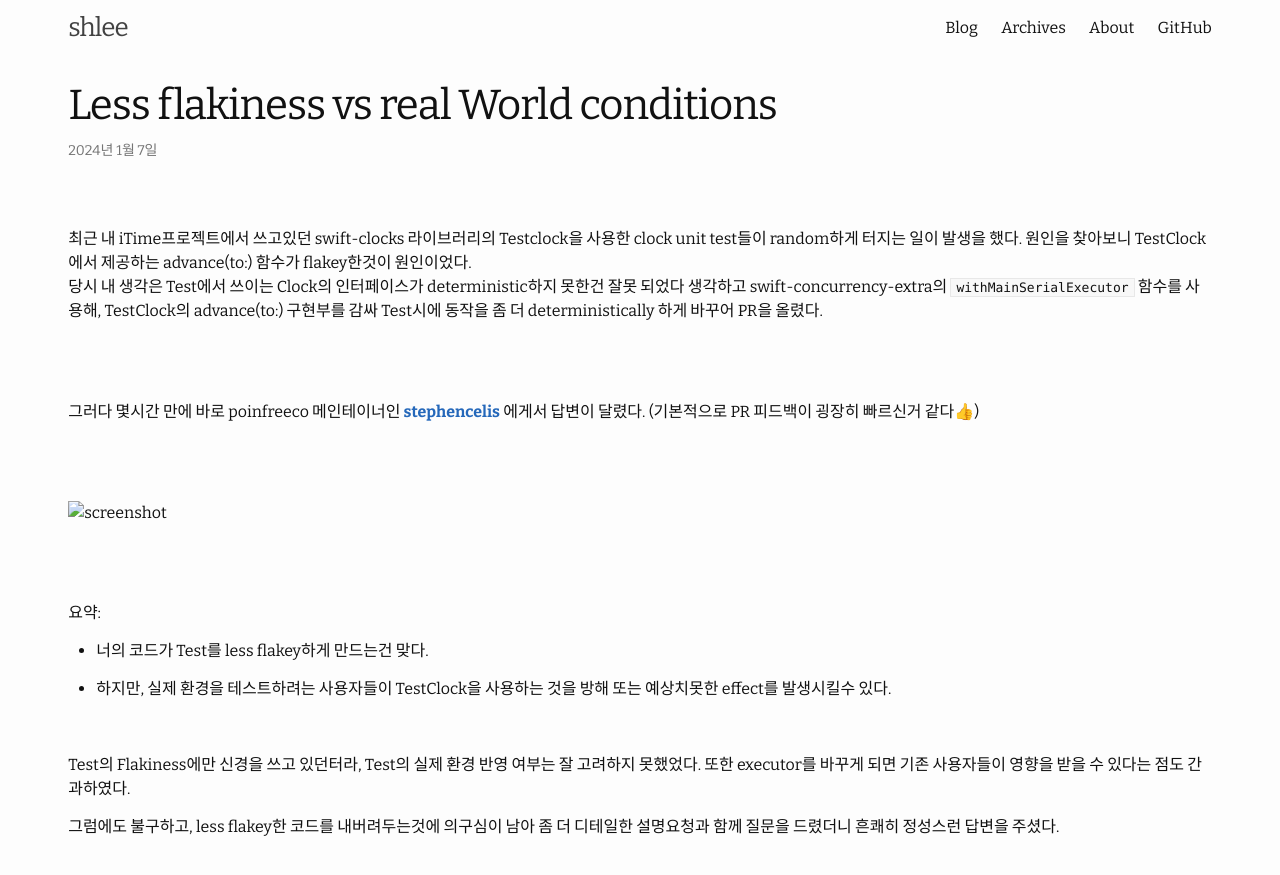
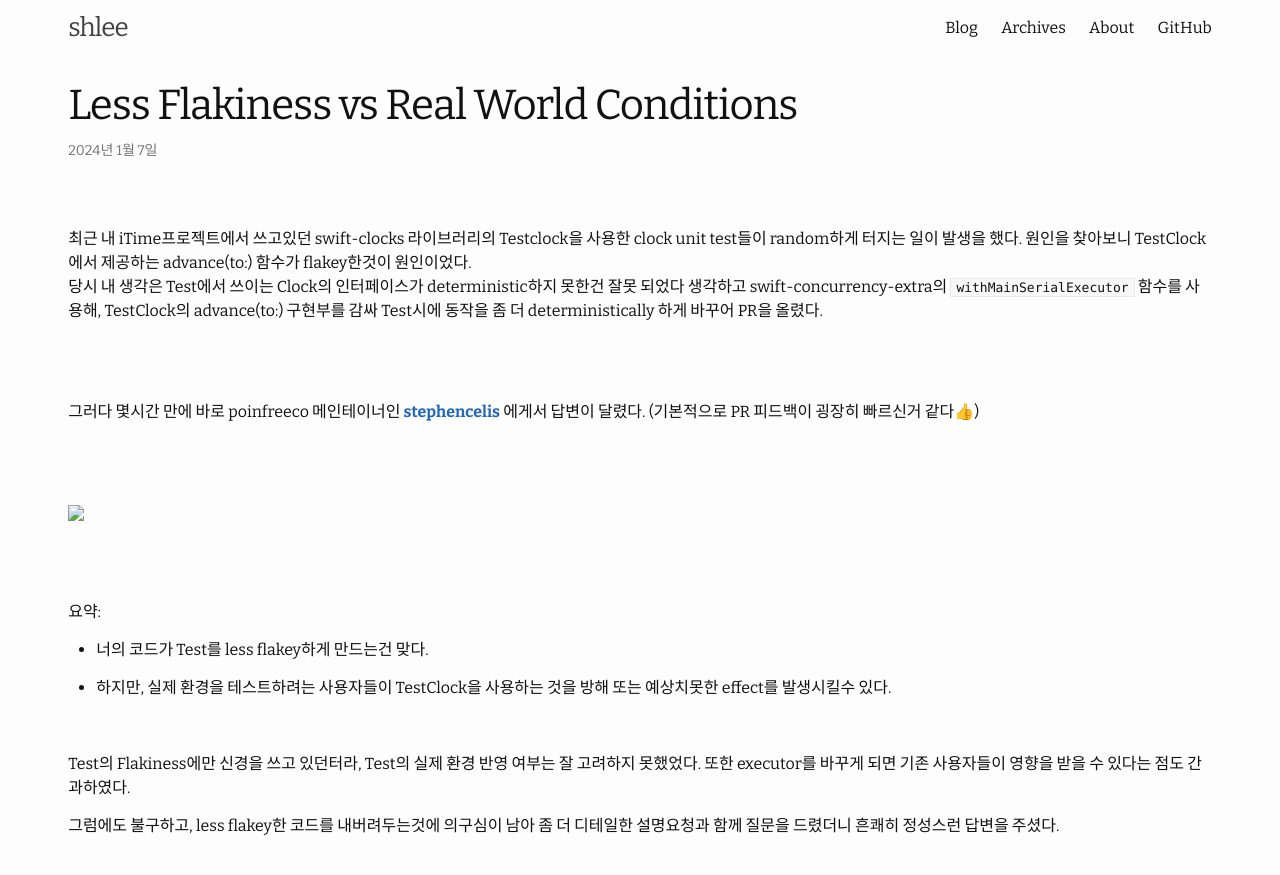
Before and after one commit to sanghun0724/sanghun0724.github.io, a Jekyll site: the page built from _posts/2024-01-07-less-flakiness vs-real-world-conditions.md, in a window 1280 px wide and 900 px high. Shown: the top 875 px of the window. Built offline with Jekyll 4.4.1, drawn with Linux system fonts in a browser that asks for light colours.

Commit message:
[git blog] [ update ]

```diff
--- a/_posts/2024-01-07-less flakiness vs real-world conditions.md
+++ b/_posts/2024-01-07-less-flakiness vs-real-world-conditions.md
@@ -16,7 +16,7 @@ layout: post
 <br>
 
 
-  ![screenshot](../assets/stephenceils1.png)
+<img src="../assets/stephenceils1.png">
 
 <br>
 <br>
@@ -37,7 +37,7 @@ Test의 Flakiness에만 신경을 쓰고 있던터라, Test의 실제 환경 반
 <br>
 <br>
 
-![screenshot](../assets/stephenceils2.png)
+<img src="../assets/stephenceils2.png">
 
 <br>
 <br>
```
Also changed, not shown: _posts/2023-05-09-누군가의 좋은 동료가 되기위해 .md (+3 -1 lines), _posts/2023-09-27-Mutation-In-Swift.md (renamed from _posts/2023-09-27-Mutation In Swift.md), _posts/2023-09-28-Hash-In-Swift.md (renamed from _posts/2023-09-28-Hash In Swift.md), _posts/2023-10-01-Type-System-In-Swift.md (renamed from _posts/2023-10-01-Type System In Swift.md), _posts/2023-10-02-Optional-Deep-Dive.md (renamed from _posts/2023-10-02-Optional Deep Dive.md), _posts/2023-10-03-Hash-Collection-Deep-Dive.md (renamed from _posts/2023-10-03-Hash Collection Deep Dive.md), _posts/2023-10-14-Swift-Naming-With-Convention.md (renamed from _posts/2023-10-14-Swift Naming With Convention.md), _posts/2023-10-30-Dependency-Injection-Pattern-TradeOff.md (renamed from _posts/2023-10-30-Dependency Injection Pattern TradeOff.md).
